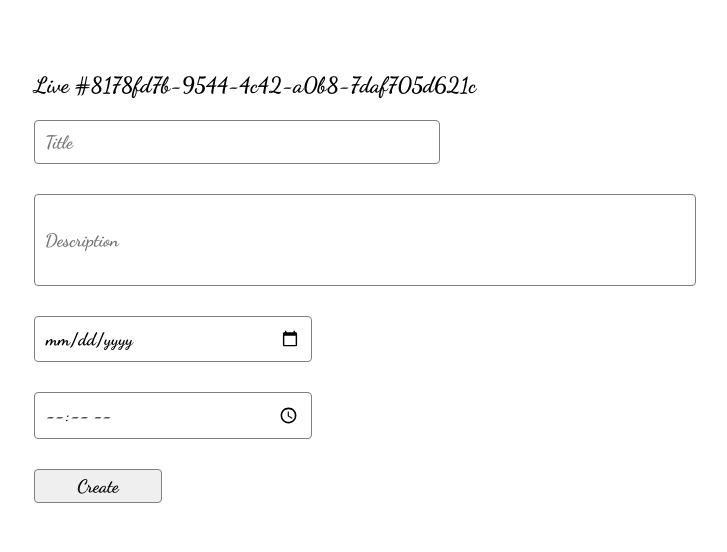
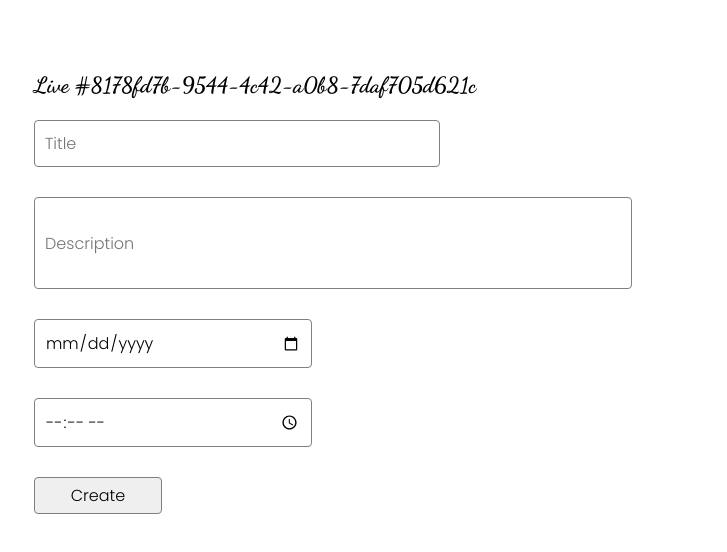
Before and after one commit to Jessiehongtran/amateurs, a React (Create React App) app: page /createLive in a window 1280 px wide. Shown: the top 552 px of the page, without its empty margins (286-1013 px from the left). Built offline with nearby package versions, Linux system fonts and the light colour scheme.

Commit message:
styled sign up

```diff
--- a/public/index.html
+++ b/public/index.html
@@ -5,6 +5,7 @@
     <link rel="icon" href="%PUBLIC_URL%/favicon.ico" />
     <meta name="viewport" content="width=device-width, initial-scale=1" />
     <link href="https://fonts.googleapis.com/css2?family=Dancing+Script:wght@700&display=swap" rel="stylesheet">
+    <link href="https://fonts.googleapis.com/css2?family=Poppins:wght@300&display=swap" rel="stylesheet">
     <meta name="theme-color" content="#000000" />
     <meta
       name="description"
--- a/src/styles/createLive.scss
+++ b/src/styles/createLive.scss
@@ -21,19 +21,19 @@
             border: 1px solid grey;
             padding: 10px;
             margin-bottom: 30px;
-            font-family: 'Dancing Script', cursive;
-            font-size: 18px;
+            font-family: 'Poppins', sans-serif;
+            font-size: 16px;
         }
 
         .description {
-            width: 100%;
+            width: 90%;
             border-radius: 4px;
             border: 1px solid grey;
             padding: 10px;
             height: 70px;
             margin-bottom: 30px;
-            font-family: 'Dancing Script', cursive;
-            font-size: 18px;
+            font-family: 'Poppins', sans-serif;
+            font-size: 16px;
         }
 
         .date {
@@ -42,8 +42,8 @@
             border: 1px solid grey;
             padding: 10px;
             margin-bottom: 30px;
-            font-family: 'Dancing Script', cursive;
-            font-size: 18px;
+            font-family: 'Poppins', sans-serif;
+            font-size: 16px;
         }
 
         .start_time {
@@ -52,15 +52,15 @@
             border: 1px solid grey;
             padding: 10px;
             margin-bottom: 30px;
-            font-family: 'Dancing Script', cursive;
-            font-size: 18px;
+            font-family: 'Poppins', sans-serif;
+            font-size: 16px;
         }
 
         button {
             width: 20%;
             padding: 5px;
-            font-family: 'Dancing Script', cursive;
-            font-size: 18px;
+            font-family: 'Poppins', sans-serif;
+            font-size: 16px;
             border-radius: 4px;
             border: 1px solid grey
         }
--- a/src/styles/main.scss
+++ b/src/styles/main.scss
@@ -1,8 +1,7 @@
 .main_container {
     display: flex;
     justify-content: center;
-    font-family: 'Dancing Script', cursive;
-
+    font-family: 'Poppins', sans-serif;
 
     .main {
         display: flex;
@@ -21,13 +20,13 @@
             display: flex;
             flex-direction: column;
             align-items: center;
-            justify-content: center;
 
             .title {
                 width: 80%;
                 text-align: left;
                 padding-bottom: 20px;
                 border-bottom: 1px solid #F2F2F2;
+
 
             }
 
@@ -40,7 +39,8 @@
                     border-bottom: 1px solid #F2F2F2;
                     display: flex;
                     justify-content: space-between;
-                    padding: 50px 30px 50px 30px;
+                    padding: 30px;
+
 
                     .icon_joins {
                         display: flex;
@@ -74,13 +74,14 @@
                         .id {
                             font-size: 25px;
                             font-weight: bold;
-                            margin-bottom: 10px;
+                            margin-bottom: 20px;
                         }
 
                         .created_by {
                             font-size: 14px;
                             color: grey;
                             text-align: left;
+                            margin-bottom: 10px;
                         }
 
                         .who_joined {
@@ -133,8 +134,10 @@
                 .info {
                     text-align: left;
 
+
                     .username {
                         margin: 0;
+                        font-size: 16px;
 
                         .status {
                             display: inline-block;
@@ -152,13 +155,15 @@
 
                     .age {
                         margin: 0 0 0 20px;
-                        font-size: 14px
+                        font-size: 14px;
+                        color: grey
 
                     }
 
                     .join_duration {
                         margin: 0 0 0 20px;
-                        font-size: 14px
+                        font-size: 14px;
+                        color: grey
                     }
                 }
             }
--- a/src/styles/nav.scss
+++ b/src/styles/nav.scss
@@ -5,7 +5,7 @@
     align-items: center;
     border-bottom: 1px solid #F2F2F2;
     height: 60px;
-    font-family: 'Dancing Script', cursive;
+    font-family: 'Poppins', sans-serif;
 
 
     .logo {
@@ -13,6 +13,7 @@
         width: 100%;
         text-align: left;
         padding-left: 150px;
+        font-family: 'Dancing Script', cursive;
     }
 
     .navigation {
@@ -24,7 +25,7 @@
         }
 
         button {
-            font-family: 'Dancing Script', cursive;
+            font-family: 'Poppins', sans-serif;
         }
     }
 }
--- a/src/styles/signup.scss
+++ b/src/styles/signup.scss
@@ -5,6 +5,7 @@
     display: flex;
     justify-content: center;
     align-items: center;
+    font-family: 'Poppins', sans-serif;
 
     .signup-box {
         width: 20%;
@@ -14,6 +15,7 @@
         flex-direction: column;
         align-items: center;
         padding: 30px;
+        font-family: 'Poppins', sans-serif;
 
         @media (max-width: 1000px){
             width: 30%;
@@ -38,6 +40,7 @@
                 border: 1px solid grey;
                 padding-left: 20px;
                 box-sizing: border-box;
+                font-family: 'Poppins', sans-serif;
             }
 
             input:focus {
@@ -51,6 +54,7 @@
                 border: none;
                 background-color: #59BDF5;
                 font-size: 14px;
+                font-family: 'Poppins', sans-serif;
             }
 
         }
@@ -63,6 +67,7 @@
             border: none;
             background-color: #97D8F4;
             font-size: 14px;
+            font-family: 'Poppins', sans-serif;
         }
 
         .split {
```
